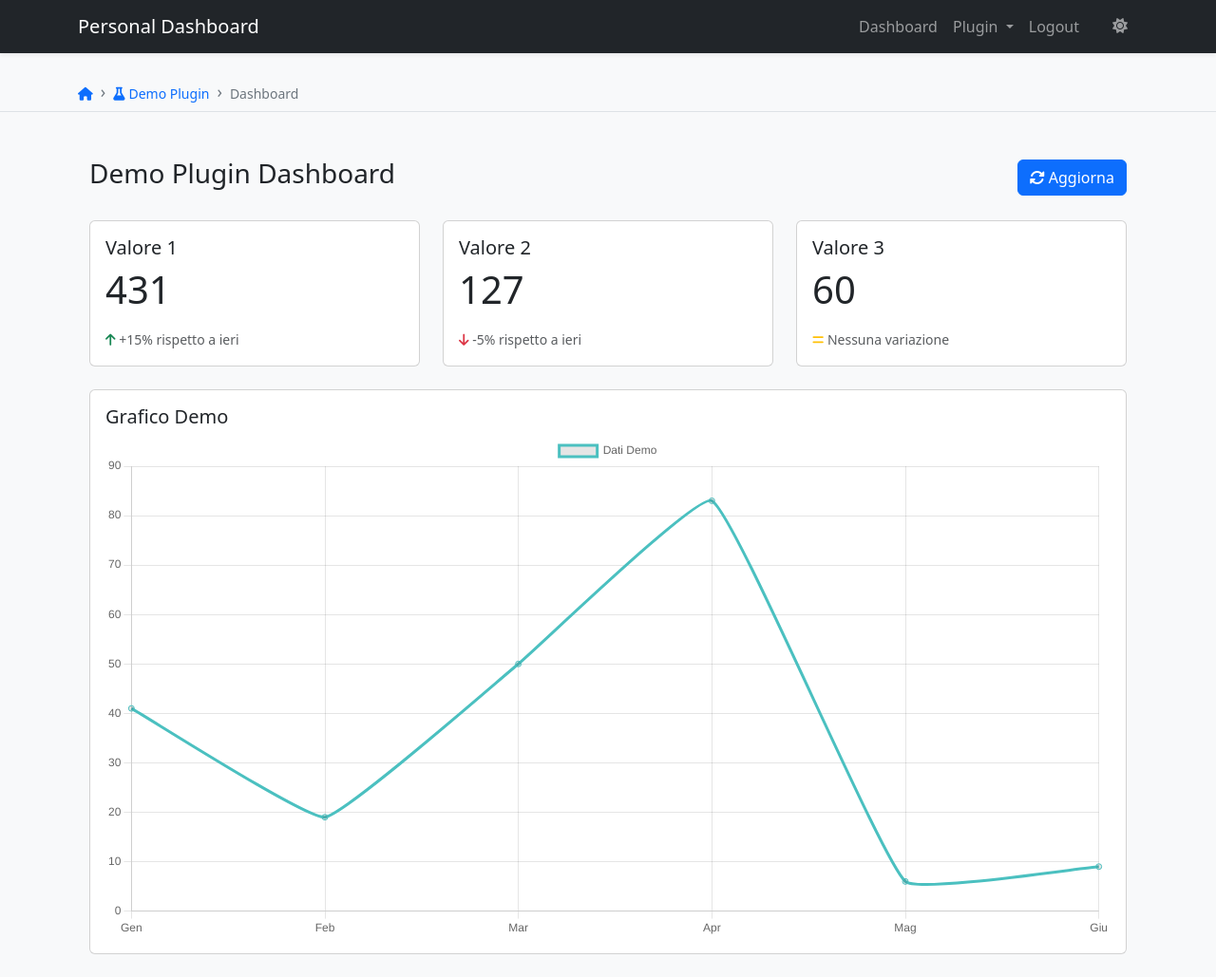
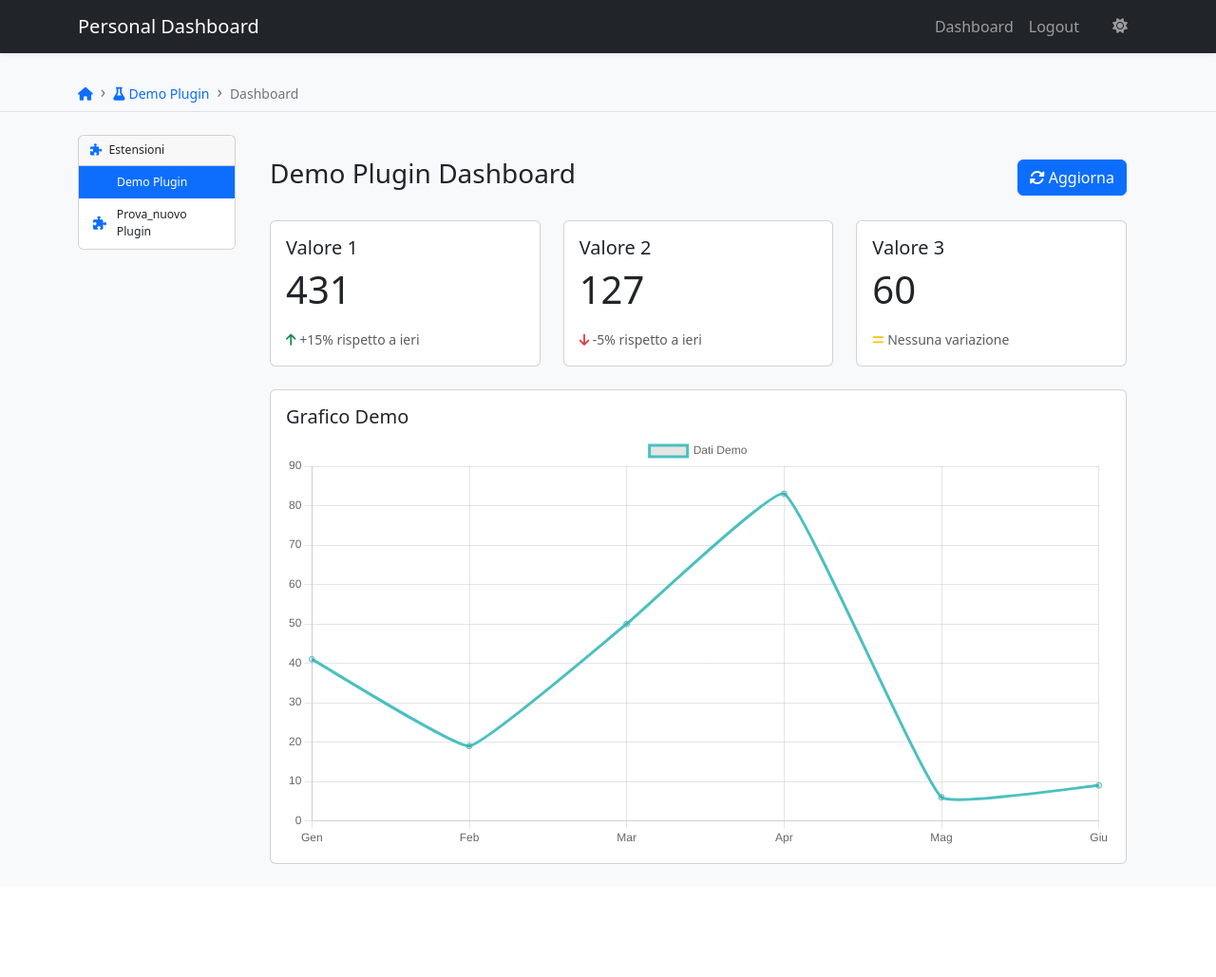
Before and after one commit to federicogerardi/dashboard-template, a Flask app: page /demo/ in a window 1280 px wide. Shown: the whole page at 95% size. After the commit the page ends 910 px from the top, so only its background shows below. Run offline with Flask 3, Linux system fonts and the light colour scheme; the visitor is signed in with stand-in values (Sample User, id 1); parts of the project's set-up code (start-up, migrations or seed data) failed here and were passed over; some libraries are stand-ins or nearby versions.

Commit message:
spostate le estensioni in sidebar

```diff
--- a/app/static/pdashboard/css/style.css
+++ b/app/static/pdashboard/css/style.css
@@ -275,3 +275,63 @@ body {
 .breadcrumb {
     --bs-breadcrumb-divider: '›';
 }
+
+/* Stili per la sidebar compatta */
+.sidebar-card {
+    font-size: 0.875rem;
+}
+
+.sidebar-card .card-header {
+    padding: 0.5rem 0.75rem;
+}
+
+.list-group-item {
+    border: none;
+    padding: 0.5rem 0.75rem;
+    transition: all 0.2s ease;
+}
+
+.list-group-item i {
+    width: 1.25rem;
+    text-align: center;
+    font-size: 0.875rem;
+}
+
+.list-group-item:hover {
+    background-color: rgba(var(--bs-primary-rgb), 0.1);
+    color: var(--bs-primary);
+}
+
+.list-group-item.active {
+    background-color: var(--bs-primary);
+    border-color: var(--bs-primary);
+}
+
+/* Responsive adjustments */
+@media (max-width: 768px) {
+    .sidebar-card {
+        margin-bottom: 1rem;
+    }
+
+    .list-group-item {
+        padding: 0.75rem;
+    }
+
+    .list-group-item i {
+        font-size: 1rem;
+    }
+}
+
+/* Dark mode adjustments */
+[data-bs-theme="dark"] .list-group-item {
+    color: var(--bs-body-color);
+}
+
+[data-bs-theme="dark"] .list-group-item:hover {
+    background-color: rgba(var(--bs-primary-rgb), 0.2);
+}
+
+[data-bs-theme="dark"] .card {
+    background-color: var(--bs-body-bg);
+    border-color: var(--bs-border-color);
+}
--- a/app/templates/pdashboard/base.html
+++ b/app/templates/pdashboard/base.html
@@ -31,29 +31,6 @@
                         <li class="nav-item">
                             <a class="nav-link" href="{{ url_for('main.dashboard') }}">Dashboard</a>
                         </li>
-
-                        <!-- Menu Plugins con dropdown -->
-                        {% if plugins %}
-                        <li class="nav-item dropdown">
-                            <a class="nav-link dropdown-toggle" href="#" role="button" data-bs-toggle="dropdown" aria-expanded="false">
-                                Plugin
-                            </a>
-                            <ul class="dropdown-menu dropdown-menu-end">
-                                {% for plugin in plugins %}
-                                    {% for nav_item in plugin.get_navigation_items() %}
-                                        {% if not nav_item.permission or current_user.has_role(nav_item.permission) %}
-                                            <li>
-                                                <a class="dropdown-item" href="{{ nav_item.url }}">
-                                                    {{ nav_item.name }}
-                                                </a>
-                                            </li>
-                                        {% endif %}
-                                    {% endfor %}
-                                {% endfor %}
-                            </ul>
-                        </li>
-                        {% endif %}
-
                         {% if current_user.is_admin() %}
                             <li class="nav-item">
                                 <a class="nav-link" href="{{ url_for('main.admin_panel') }}">Admin</a>
@@ -62,19 +39,17 @@
                         <li class="nav-item">
                             <a class="nav-link" href="{{ url_for('auth.logout') }}">Logout</a>
                         </li>
+                        <li class="nav-item">
+                            <button class="theme-switch btn btn-link nav-link" id="themeSwitch">
+                                <i class="fas fa-sun" id="themeIcon"></i>
+                            </button>
+                        </li>
                     {% else %}
                         <li class="nav-item">
                             <a class="nav-link" href="{{ url_for('auth.login') }}">Login</a>
                         </li>
                         <li class="nav-item">
                             <a class="nav-link" href="{{ url_for('auth.register') }}">Registrati</a>
-                        </li>
-                    {% endif %}
-                    {% if current_user.is_authenticated %}
-                        <li class="nav-item">
-                            <button class="theme-switch btn btn-link nav-link" id="themeSwitch">
-                                <i class="fas fa-sun" id="themeIcon"></i>
-                            </button>
                         </li>
                     {% endif %}
                 </ul>
@@ -100,8 +75,40 @@
     </div>
     {% endif %}
 
-    <!-- Container principale -->
+    <!-- Container principale con sidebar -->
     <div class="container">
+        <div class="row">
+            {% if current_user.is_authenticated and plugins %}
+            <!-- Sidebar più compatta -->
+            <div class="col-md-2 mb-4">
+                <div class="card sidebar-card">
+                    <div class="card-header py-2">
+                        <h6 class="card-title mb-0 small">
+                            <i class="fas fa-puzzle-piece me-1"></i>
+                            Estensioni
+                        </h6>
+                    </div>
+                    <div class="list-group list-group-flush">
+                        {% for plugin in plugins %}
+                            {% for nav_item in plugin.get_navigation_items() %}
+                                {% if not nav_item.permission or current_user.has_role(nav_item.permission) %}
+                                    <a href="{{ nav_item.url }}"
+                                       class="list-group-item list-group-item-action d-flex align-items-center {% if request.path.startswith(nav_item.url) %}active{% endif %}">
+                                        <i class="{{ nav_item.icon }} me-2"></i>
+                                        <span class="small">{{ nav_item.name }}</span>
+                                    </a>
+                                {% endif %}
+                            {% endfor %}
+                        {% endfor %}
+                    </div>
+                </div>
+            </div>
+            <!-- Contenuto principale più ampio -->
+            <div class="col-md-10">
+            {% else %}
+            <!-- Contenuto principale senza sidebar -->
+            <div class="col-12">
+            {% endif %}
                 {% with messages = get_flashed_messages(with_categories=true) %}
                     {% if messages %}
                         {% for category, message in messages %}
@@ -114,6 +121,8 @@
                 {% endwith %}
 
                 {% block content %}{% endblock %}
+            </div>
+        </div>
     </div>
 
     <!-- Bootstrap JS -->
```
Lines whose indentation alone changed are shown as unchanged.
